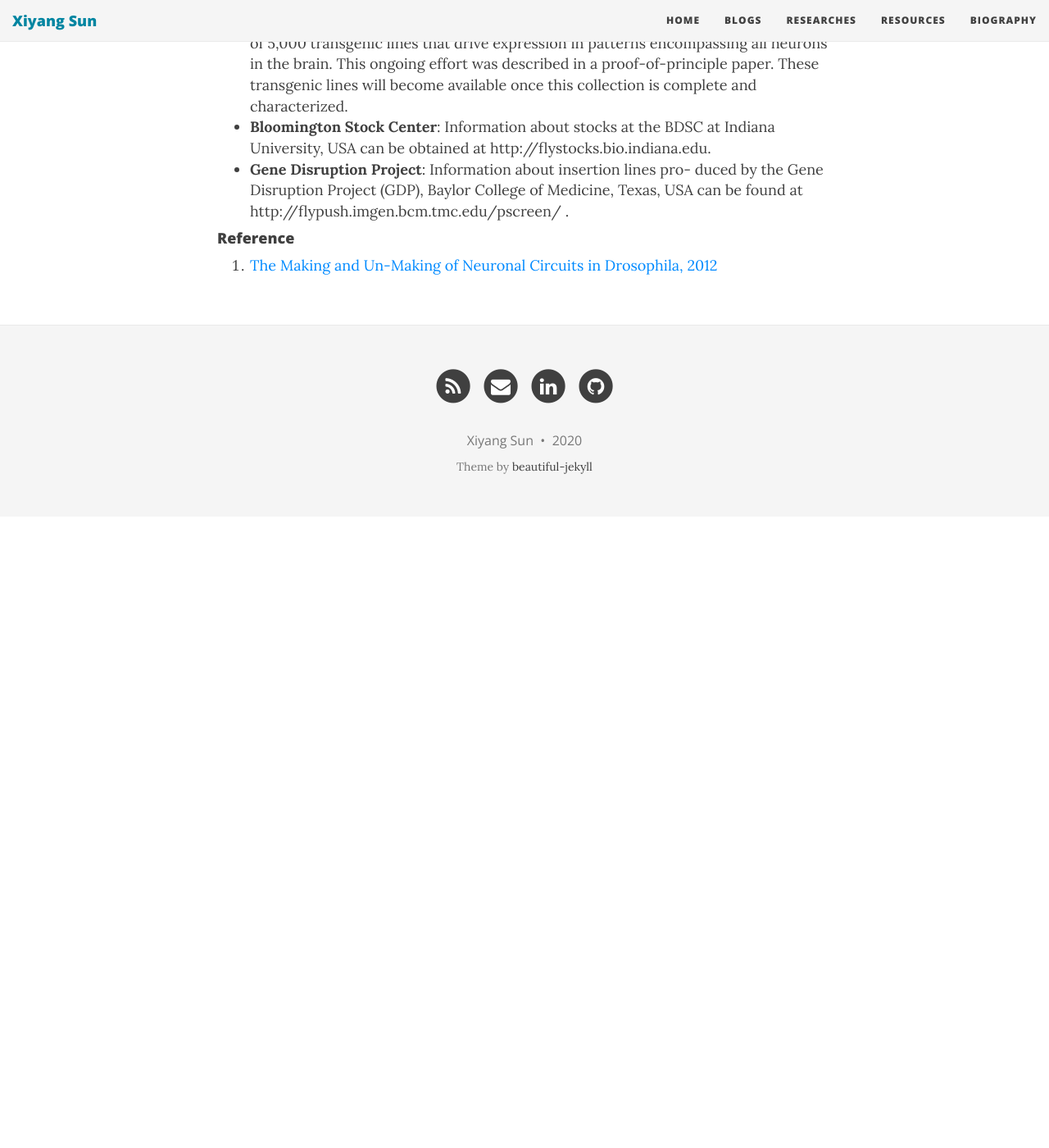
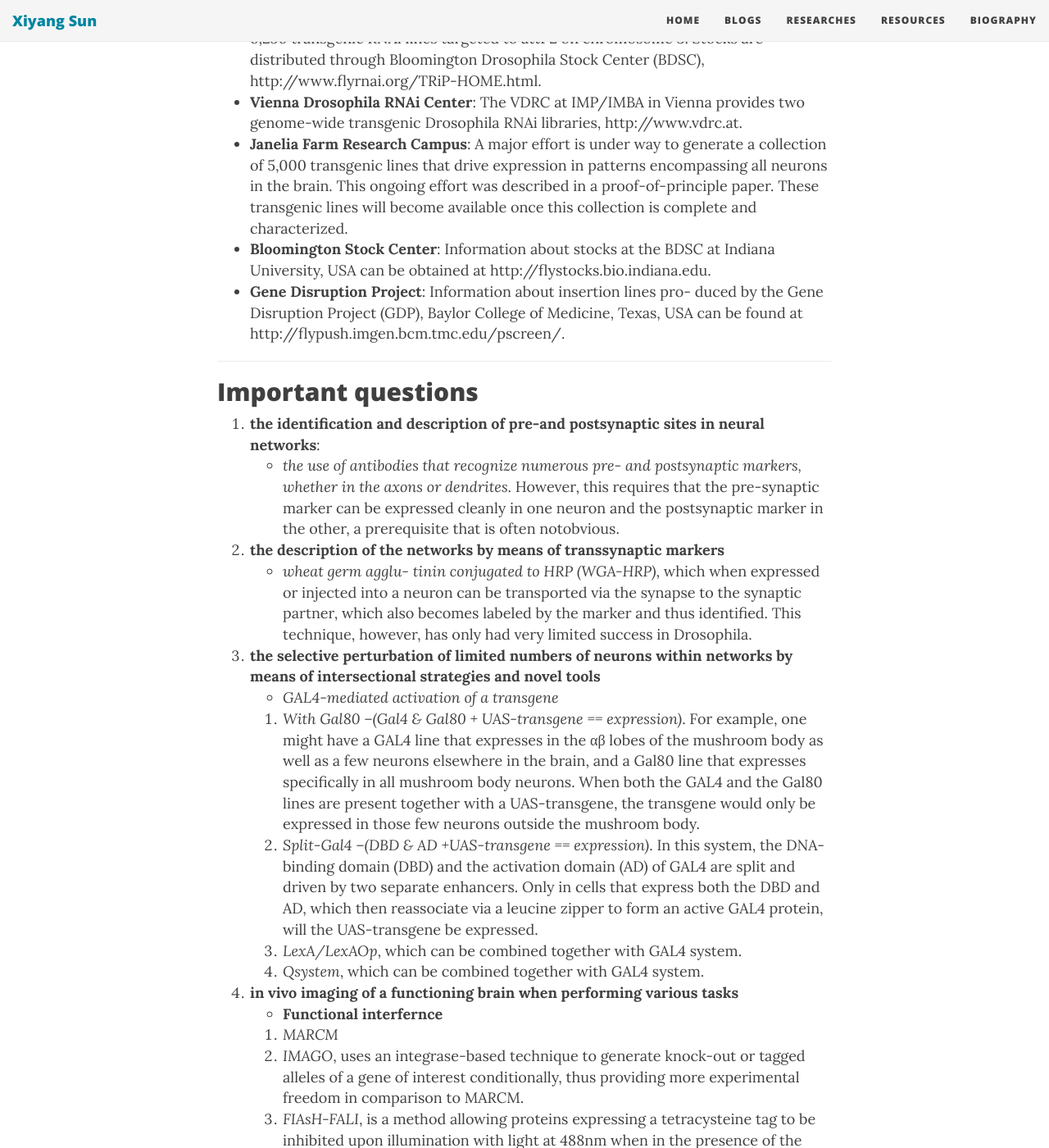
Before and after one commit to AlbertLordsun/AlbertLordsun.github.io, a Jekyll site: the page built from blogs/Research-Neuroscience-Scienctific research toolkit for Drosophila larvae.md, in a window 1280 px wide and 1400 px high, scrolled down 3976 px. Shown: the whole window at 82% size. Built offline with Jekyll 4.4.1, drawn with Linux system fonts in a browser that asks for light colours; nearby versions of some CDN libraries; before the commit the page ends 4606 px from its top, so only the background shows below that; some of the changed text lies outside the part shown.

Commit message:
Update Research-Neuroscience-Scienctific research toolkit for Drosophila larvae.md

```diff
--- a/blogs/Research-Neuroscience-Scienctific research toolkit for Drosophila larvae.md
+++ b/blogs/Research-Neuroscience-Scienctific research toolkit for Drosophila larvae.md
@@ -15,7 +17,8 @@ the GAL4 line can be used to express any gene of interest in the same pattern by
 When both components are present in the same fly, the GAL4 protein that is expressed will bind to the UAS sequence,
 activating the expression of the gene of interest. More recently, it has become possible to more finely control activation of
 GAL4-mediated gene expression via use of the Gal80 protein, which binds GAL4 and inhibits it from binding the UAS sequence.[1]
-
+* **LexA/LexAOp**, which can be combined withe the Gal4 system
+* **QF/QUAS**
 * **Transgenic RNA interference (RNAi)**
 
   This method is used to knock down the expression of a given gene in a spatiotemporally controlled manner.
@@ -55,6 +58,7 @@ GAL4-mediated gene expression via use of the Gal80 protein, which binds GAL4 and
 
  a generalizable toolkit that can express any effector in precise proportions of post-mitotic cells in Drosophila
 
+---
 ## Resources for learning Drosophila
 ###   Standard Brain
 * **The Standard Brain**, a first effort published by the group of **Martin Heisenberg**. Insight for the brain function requires 1) the **overall architecutre** of the brain; 2) **neural connection**.
@@ -77,7 +81,29 @@ GAL4-mediated gene expression via use of the Gal80 protein, which binds GAL4 and
 * **Vienna Drosophila RNAi Center**: The VDRC at IMP/IMBA in Vienna provides two genome-wide transgenic Drosophila RNAi libraries, http://www.vdrc.at.
 * **Janelia Farm Research Campus**: A major effort is under way to generate a collection of 5,000 transgenic lines that drive expression in patterns encompassing all neurons in the brain. This ongoing effort was described in a proof-of-principle paper. These transgenic lines will become available once this collection is complete and characterized.
 * **Bloomington Stock Center**: Information about stocks at the BDSC at Indiana University, USA can be obtained at http://flystocks.bio.indiana.edu.
-* **Gene Disruption Project**: Information about insertion lines pro- duced by the Gene Disruption Project (GDP), Baylor College of Medicine, Texas, USA can be found at http://flypush.imgen.bcm.tmc.edu/pscreen/ .
+* **Gene Disruption Project**: Information about insertion lines pro- duced by the Gene Disruption Project (GDP), Baylor College of Medicine, Texas, USA can be found at http://flypush.imgen.bcm.tmc.edu/pscreen/.
 
+---
+## Important questions
+1. **the identification and description of pre-and postsynaptic sites in neural networks**:
+  *  *the use of antibodies that recognize numerous pre- and postsynaptic markers, whether in the axons or dendrites*. However, this requires that the pre-synaptic marker can be expressed cleanly in one neuron and the postsynaptic marker in the other, a prerequisite that is often notobvious.
+2. **the description of the networks by means of transsynaptic markers**
+  * *wheat germ agglu- tinin conjugated to HRP (WGA-HRP)*, which when expressed or injected into a neuron can be transported via the synapse to the synaptic partner, which also becomes labeled by the marker and thus identified. This technique, however, has only had very limited success in Drosophila.
+3. **the selective perturbation of limited numbers of neurons within networks by means of intersectional strategies and novel tools**
+  * *GAL4-mediated activation of a transgene*
+   1. *With Gal80 --(Gal4 & Gal80 + UAS-transgene == expression)*. For example, one might have a GAL4 line that expresses in the αβ lobes of the mushroom body as well as a few neurons elsewhere in the brain, and a Gal80 line that expresses specifically in all mushroom body neurons. When both the GAL4 and the Gal80 lines are present together with a UAS-transgene, the transgene would only be expressed in those few neurons outside the mushroom body.
+   2. *Split-Gal4 --(DBD & AD +UAS-transgene == expression)*. In this system, the DNA-binding domain (DBD) and the activation domain (AD) of GAL4 are split and driven by two separate enhancers. Only in cells that express both the DBD and AD, which then reassociate via a leucine zipper to form an active GAL4 protein, will the UAS-transgene be expressed.
+   3. *LexA/LexAOp*, which can be combined together with GAL4 system.
+   4. *Qsystem*, which can be combined together with GAL4 system.
+4. **in vivo imaging of a functioning brain when performing various tasks**
+  * **Functional interfernce**
+   1. *MARCM*
+   2. *IMAGO*, uses an integrase-based technique to generate knock-out or tagged alleles of a gene of interest conditionally, thus providing more experimental freedom in comparison to MARCM.
+   3. *FIAsH-FALI*, is a method allowing proteins expressing a tetracysteine tag to be inhibited upon illumination with light at 488nm when in the presence of the fluorophore FlAsH. Furthermore, it is possible with a relatively straightforward recombineering strategy to tag any protein of interest with a tetracysteine tag (or any other tag of interest), providing a method for the temporal and local inhibition of protein function, enabling its study in a given process.
+  * **In vivo imaging**, involves the *direct visualization of neuronal activation by means of a fluorescent signa*. This signal comes from a *genetically encoded calcium indicator* in which calmodulin is linked to GFP that has been circularly permuted, such as cameleons and the G-CaMPs with higher signal-to-noise. Action potentials trigger a rise in intracellular Ca2+, which in turn is bound by the calmodulin of the indicator causing a change in the conformation of the GFP and leading to increased fluorescence.
+   1. *cameleons*
+   2. *G-CaMPs*
+
+---
 #### Reference
 1. [The Making and Un-Making of Neuronal Circuits in Drosophila, 2012](https://link.springer.com/book/10.1007/978-1-61779-830-6)
```
Also changed, not shown: other parts of blogs/Research-Neuroscience-Scienctific research toolkit for Drosophila larvae.md (+3 -1 lines).
